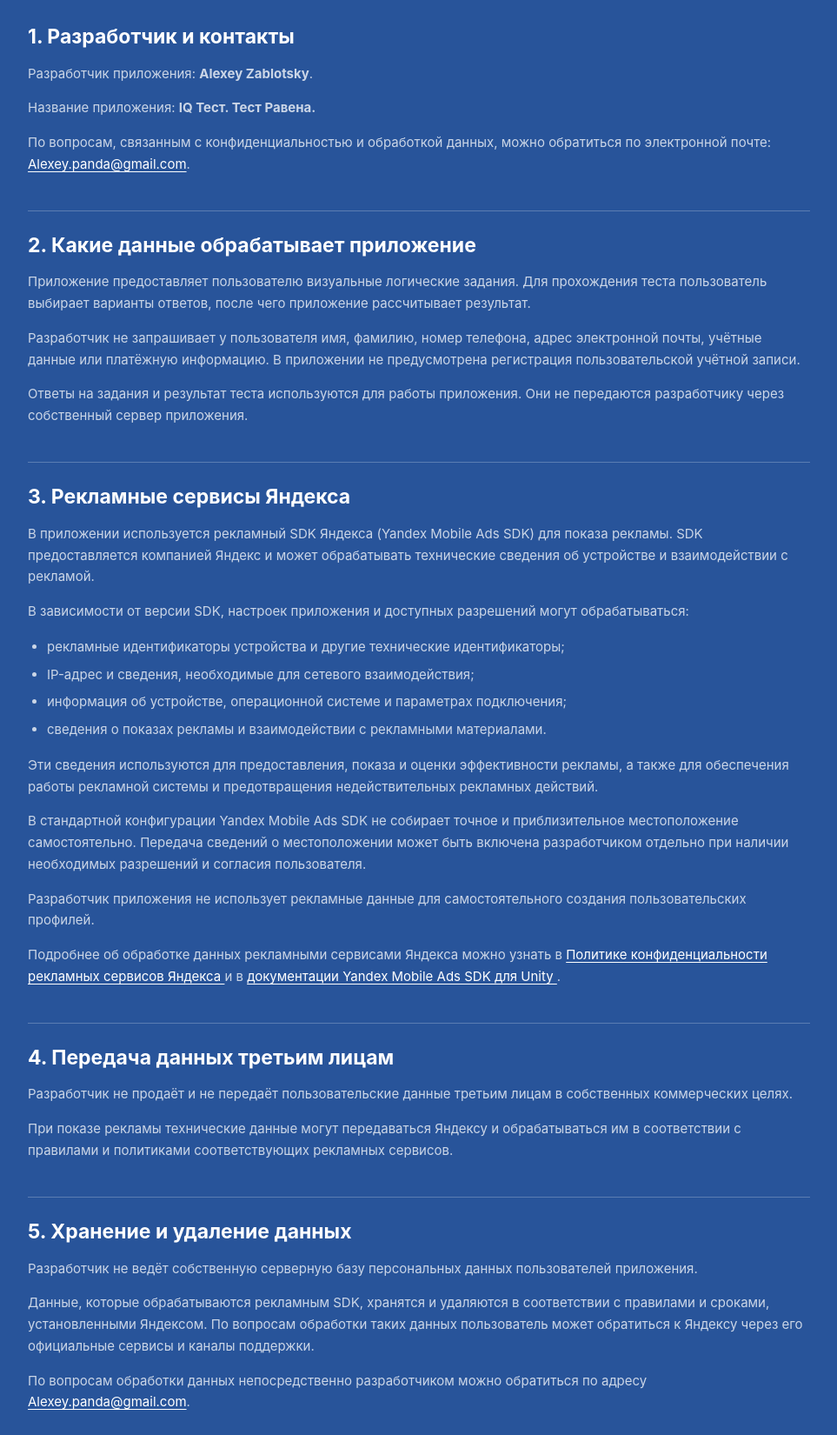
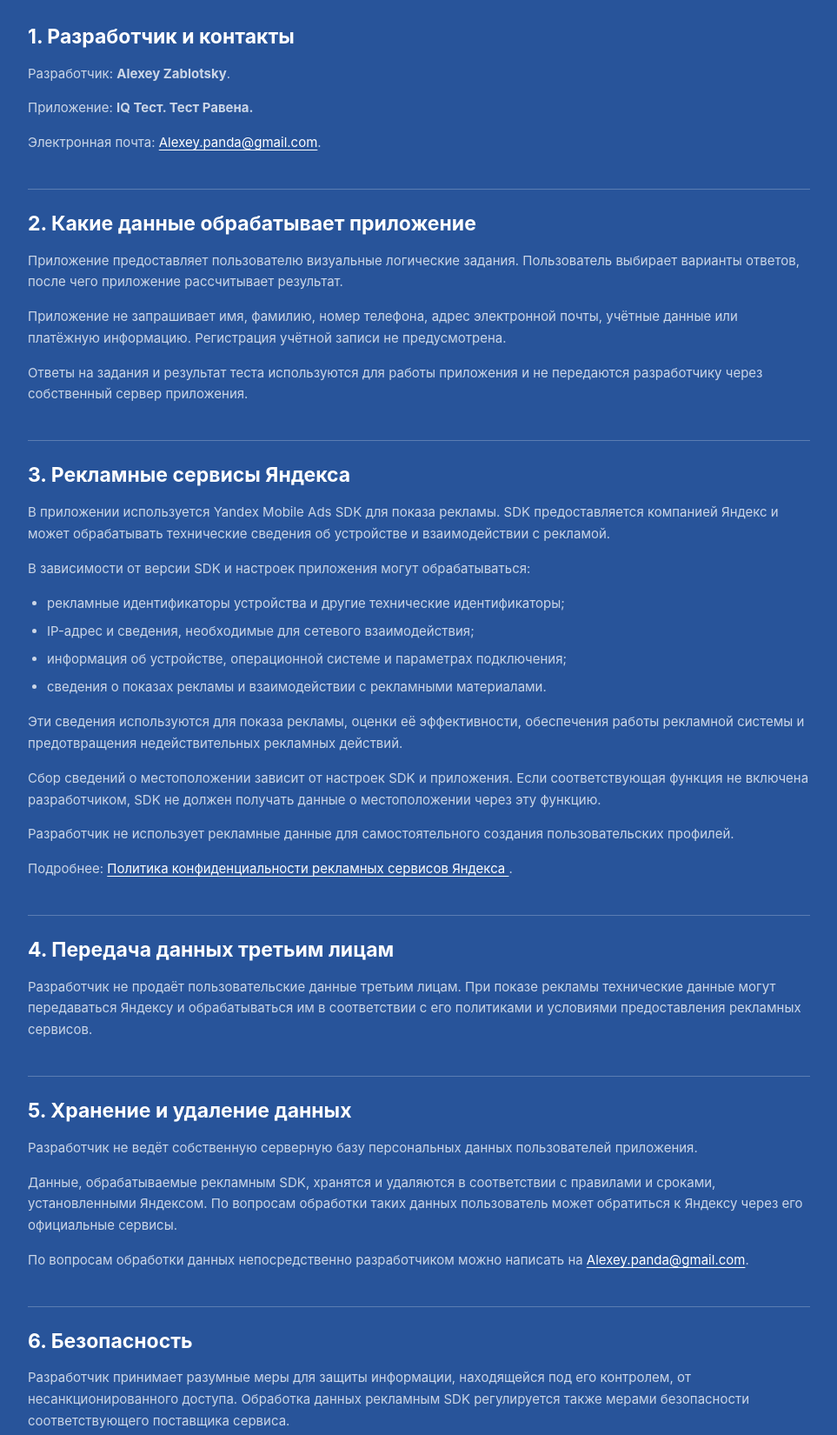
Before and after one commit to Aleksey-Zablotskiy/iq-raven, a plain HTML site: page privacy.html in a window 1280 px wide. Shown: the part 596-2246 px from the top of the page at 87% size, without its empty margins (158-1121 px from the left). Drawn offline with Linux system fonts and the light colour scheme.

Commit message:
Update privacy policy content and links

```diff
--- a/privacy.html
+++ b/privacy.html
@@ -16,7 +16,8 @@
     </a>
     <nav class="nav">
       <a href="index.html">Главная</a>
-      <a href="index.html#about">О приложении</a>
+      <a href="privacy.html" class="active-language">RU</a>
+      <a href="privacy-en.html">EN</a>
     </nav>
   </header>
 
@@ -37,11 +38,9 @@
 
       <section>
         <h2>1. Разработчик и контакты</h2>
-        <p>Разработчик приложения: <strong>Alexey Zablotsky</strong>.</p>
-        <p>Название приложения: <strong>IQ Тест. Тест Равена.</strong></p>
-        <p>
-          По вопросам, связанным с конфиденциальностью и обработкой данных,
-          можно обратиться по электронной почте:
+        <p>Разработчик: <strong>Alexey Zablotsky</strong>.</p>
+        <p>Приложение: <strong>IQ Тест. Тест Равена.</strong></p>
+        <p>Электронная почта:
           <a href="mailto:Alexey.panda@gmail.com">Alexey.panda@gmail.com</a>.
         </p>
       </section>
@@ -50,29 +49,28 @@
         <h2>2. Какие данные обрабатывает приложение</h2>
         <p>
           Приложение предоставляет пользователю визуальные логические задания.
-          Для прохождения теста пользователь выбирает варианты ответов,
-          после чего приложение рассчитывает результат.
+          Пользователь выбирает варианты ответов, после чего приложение
+          рассчитывает результат.
         </p>
         <p>
-          Разработчик не запрашивает у пользователя имя, фамилию, номер телефона,
+          Приложение не запрашивает имя, фамилию, номер телефона,
           адрес электронной почты, учётные данные или платёжную информацию.
-          В приложении не предусмотрена регистрация пользовательской учётной записи.
+          Регистрация учётной записи не предусмотрена.
         </p>
         <p>
-          Ответы на задания и результат теста используются для работы приложения.
-          Они не передаются разработчику через собственный сервер приложения.
+          Ответы на задания и результат теста используются для работы приложения
+          и не передаются разработчику через собственный сервер приложения.
         </p>
       </section>
 
       <section>
         <h2>3. Рекламные сервисы Яндекса</h2>
         <p>
-          В приложении используется рекламный SDK Яндекса
-          (Yandex Mobile Ads SDK) для показа рекламы.
+          В приложении используется Yandex Mobile Ads SDK для показа рекламы.
           SDK предоставляется компанией Яндекс и может обрабатывать технические
           сведения об устройстве и взаимодействии с рекламой.
         </p>
-        <p>В зависимости от версии SDK, настроек приложения и доступных разрешений могут обрабатываться:</p>
+        <p>В зависимости от версии SDK и настроек приложения могут обрабатываться:</p>
         <ul>
           <li>рекламные идентификаторы устройства и другие технические идентификаторы;</li>
           <li>IP-адрес и сведения, необходимые для сетевого взаимодействия;</li>
@@ -80,31 +78,24 @@
           <li>сведения о показах рекламы и взаимодействии с рекламными материалами.</li>
         </ul>
         <p>
-          Эти сведения используются для предоставления, показа и оценки эффективности
-          рекламы, а также для обеспечения работы рекламной системы и предотвращения
-          недействительных рекламных действий.
+          Эти сведения используются для показа рекламы, оценки её эффективности,
+          обеспечения работы рекламной системы и предотвращения недействительных
+          рекламных действий.
         </p>
         <p>
-          В стандартной конфигурации Yandex Mobile Ads SDK не собирает точное
-          и приблизительное местоположение самостоятельно. Передача сведений
-          о местоположении может быть включена разработчиком отдельно при наличии
-          необходимых разрешений и согласия пользователя.
+          Сбор сведений о местоположении зависит от настроек SDK и приложения.
+          Если соответствующая функция не включена разработчиком, SDK не должен
+          получать данные о местоположении через эту функцию.
         </p>
         <p>
-          Разработчик приложения не использует рекламные данные для самостоятельного
+          Разработчик не использует рекламные данные для самостоятельного
           создания пользовательских профилей.
         </p>
         <p>
-          Подробнее об обработке данных рекламными сервисами Яндекса можно узнать
-          в
+          Подробнее:
           <a href="https://yandex.com/legal/international_ads_privacy_policy/"
              target="_blank" rel="noopener noreferrer">
-            Политике конфиденциальности рекламных сервисов Яндекса
-          </a>
-          и в
-          <a href="https://ads.yandex.com/helpcenter/ru/dev/unity"
-             target="_blank" rel="noopener noreferrer">
-            документации Yandex Mobile Ads SDK для Unity
+            Политика конфиденциальности рекламных сервисов Яндекса
           </a>.
         </p>
       </section>
@@ -112,13 +103,10 @@
       <section>
         <h2>4. Передача данных третьим лицам</h2>
         <p>
-          Разработчик не продаёт и не передаёт пользовательские данные третьим
-          лицам в собственных коммерческих целях.
-        </p>
-        <p>
+          Разработчик не продаёт пользовательские данные третьим лицам.
           При показе рекламы технические данные могут передаваться Яндексу
-          и обрабатываться им в соответствии с правилами и политиками
-          соответствующих рекламных сервисов.
+          и обрабатываться им в соответствии с его политиками и условиями
+          предоставления рекламных сервисов.
         </p>
       </section>
 
@@ -129,14 +117,14 @@
           пользователей приложения.
         </p>
         <p>
-          Данные, которые обрабатываются рекламным SDK, хранятся и удаляются
+          Данные, обрабатываемые рекламным SDK, хранятся и удаляются
           в соответствии с правилами и сроками, установленными Яндексом.
           По вопросам обработки таких данных пользователь может обратиться
-          к Яндексу через его официальные сервисы и каналы поддержки.
+          к Яндексу через его официальные сервисы.
         </p>
         <p>
           По вопросам обработки данных непосредственно разработчиком можно
-          обратиться по адресу
+          написать на
           <a href="mailto:Alexey.panda@gmail.com">Alexey.panda@gmail.com</a>.
         </p>
       </section>
@@ -144,10 +132,10 @@
       <section>
         <h2>6. Безопасность</h2>
         <p>
-          Разработчик принимает разумные меры для предотвращения несанкционированного
-          доступа к информации, находящейся под его контролем. Передача данных
-          рекламным SDK осуществляется в рамках работы стороннего сервиса
-          и регулируется его собственными техническими и организационными мерами.
+          Разработчик принимает разумные меры для защиты информации,
+          находящейся под его контролем, от несанкционированного доступа.
+          Обработка данных рекламным SDK регулируется также мерами безопасности
+          соответствующего поставщика сервиса.
         </p>
       </section>
 
@@ -164,17 +152,13 @@
         <h2>8. Изменения политики</h2>
         <p>
           Разработчик может периодически обновлять настоящую Политику
-          конфиденциальности. Актуальная версия всегда размещается на этой странице.
+          конфиденциальности. Актуальная версия размещается на этой странице.
           Дата последнего обновления указывается в начале документа.
         </p>
       </section>
 
       <section>
         <h2>9. Контактная информация</h2>
-        <p>
-          Если у вас есть вопросы по настоящей Политике конфиденциальности,
-          свяжитесь с разработчиком:
-        </p>
         <p><strong>Alexey Zablotsky</strong></p>
         <p><a href="mailto:Alexey.panda@gmail.com">Alexey.panda@gmail.com</a></p>
       </section>
@@ -186,8 +170,9 @@
   <footer class="footer">
     <a class="footer-brand" href="index.html">IQ Тест. Тест Равена.</a>
     <div class="footer-links">
-      <a href="index.html">Главная</a>
-      <a href="mailto:Alexey.panda@gmail.com">Связаться с разработчиком</a>
+      <a href="privacy.html">Русский</a>
+      <a href="privacy-en.html">English</a>
+      <a href="mailto:Alexey.panda@gmail.com">Контакты</a>
     </div>
     <p>© 2026 Alexey Zablotsky</p>
   </footer>
```
